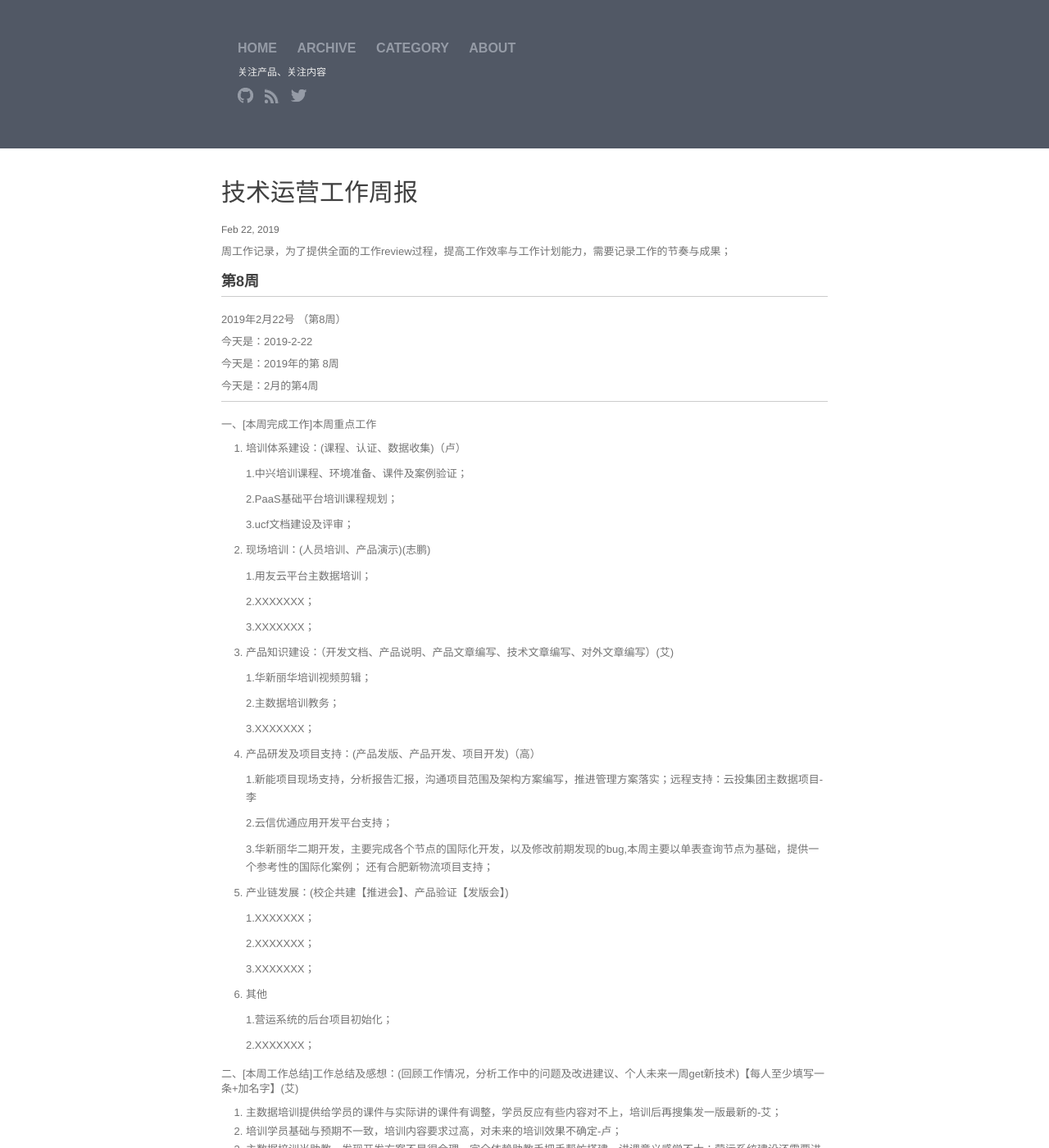
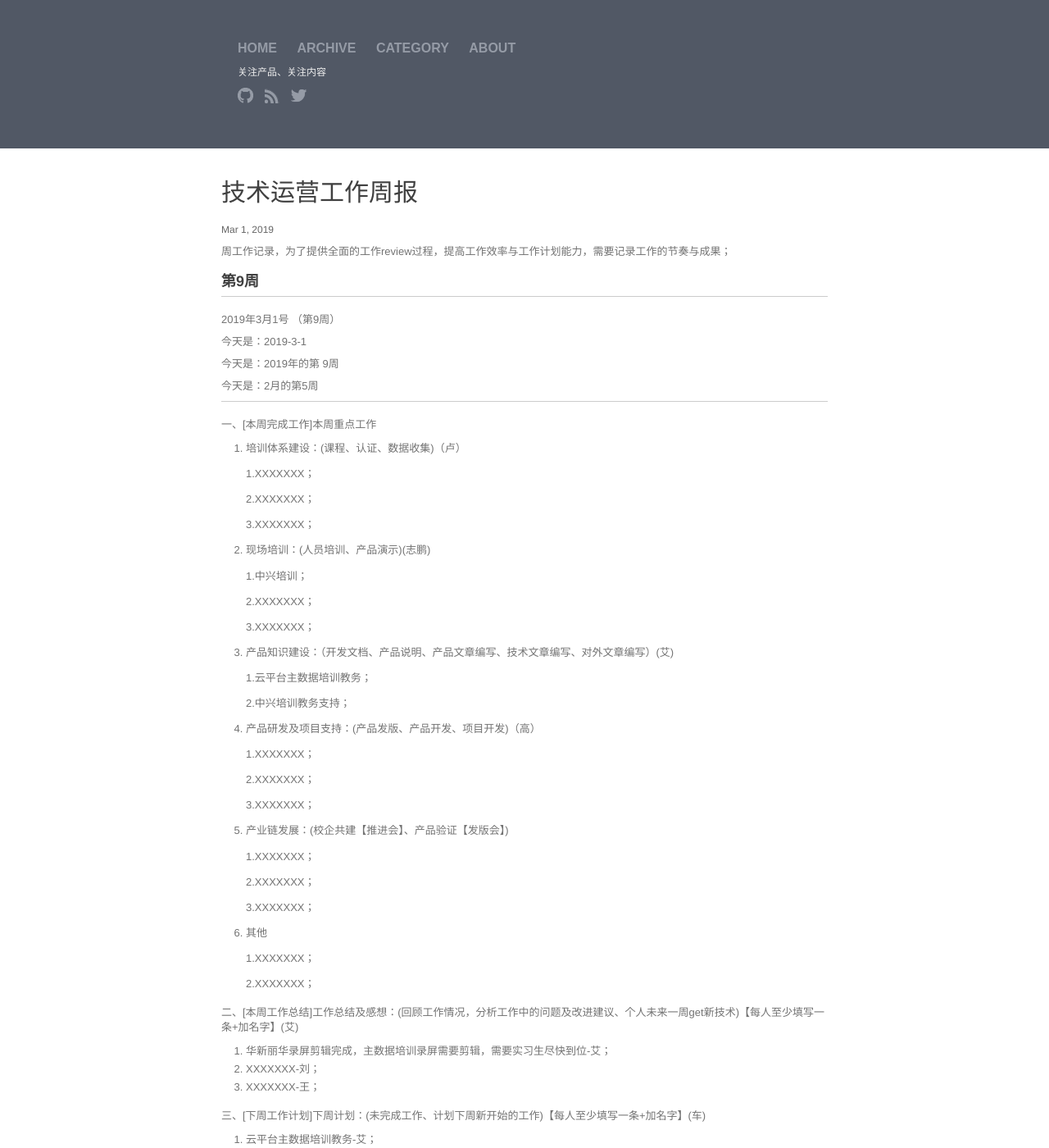
Before and after one commit to walllFlower/blog, a Jekyll site: the page built from _posts/2018-07-17-day_report_cxz.md, in a window 1280 px wide and 1400 px high. Shown: the whole window at 82% size. Built offline with Jekyll 4.4.1, drawn with Linux system fonts in a browser that asks for light colours; comment, search, counter and statistics services are not loaded; some of the changed text lies outside the part shown.

Commit message:
Update 2018-07-17-day_report_cxz.md

```diff
--- a/_posts/2018-07-17-day_report_cxz.md
+++ b/_posts/2018-07-17-day_report_cxz.md
@@ -1,11 +1,85 @@
 ---
 layout: post
 title:  "技术运营工作周报"
-date:   2019-2-22 14:57:32
+date:   2019-3-1 14:57:32
 categories: 技术运营工作周报
 ---
 
 周工作记录，为了提供全面的工作review过程，提高工作效率与工作计划能力，需要记录工作的节奏与成果；
+
+###  第9周
+
+***
+
+2019年3月1号 （第9周）
+
+今天是：2019-3-1
+
+今天是：2019年的第 9周
+
+今天是：2月的第5周
+
+***
+
+一、[本周完成工作]本周重点工作
+
+1. 培训体系建设：(课程、认证、数据收集)（卢）
+
+    1.XXXXXXX；
+
+    2.XXXXXXX；
+
+    3.XXXXXXX；
+
+2. 现场培训：(人员培训、产品演示)(志鹏)
+
+    1.中兴培训；
+
+    2.XXXXXXX；
+
+    3.XXXXXXX；
+
+3. 产品知识建设：（开发文档、产品说明、产品文章编写、技术文章编写、对外文章编写）(艾)
+
+    1.云平台主数据培训教务；
+
+    2.中兴培训教务支持；
+
+
+4. 产品研发及项目支持：(产品发版、产品开发、项目开发)（高）
+
+    1.XXXXXXX；
+
+    2.XXXXXXX；
+
+    3.XXXXXXX；
+
+5. 产业链发展：(校企共建【推进会】、产品验证【发版会】)
+
+    1.XXXXXXX；
+
+    2.XXXXXXX；
+
+    3.XXXXXXX；
+
+6. 其他
+
+    1.XXXXXXX；
+
+    2.XXXXXXX；
+
+二、[本周工作总结]工作总结及感想：(回顾工作情况，分析工作中的问题及改进建议、个人未来一周get新技术)【每人至少填写一条+加名字】(艾)
+
+1. 华新丽华录屏剪辑完成，主数据培训录屏需要剪辑，需要实习生尽快到位-艾；
+2. XXXXXXX-刘；
+3. XXXXXXX-王；
+
+三、[下周工作计划]下周计划：(未完成工作、计划下周新开始的工作)【每人至少填写一条+加名字】(车)
+
+1. 云平台主数据培训教务-艾；
+2. XXXXXXX；
+3. XXXXXXX；
+
 
 ###  第8周
 
@@ -2646,13 +2720,13 @@ categories: 技术运营工作周报
 
 二、[本周工作总结]工作总结及感想：(回顾工作情况，分析工作中的问题及改进建议、个人未来一周get新技术)【每人至少填写一条+加名字】(艾)
 
-1. XXXXXXX-高：
+1. XXXXXXX-高；
 2. XXXXXXX-刘；
 3. XXXXXXX-王；
 
 三、[下周工作计划]下周计划：(未完成工作、计划下周新开始的工作)【每人至少填写一条+加名字】(车)
 
-1. 产品国际化翻译：
+1. 产品国际化翻译；
 2. XXXXXXX；
 3. XXXXXXX；
 
```
